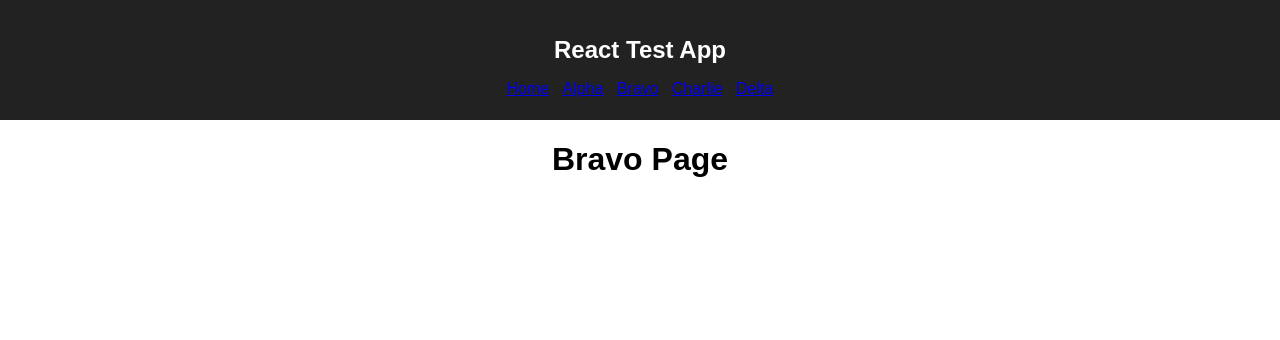
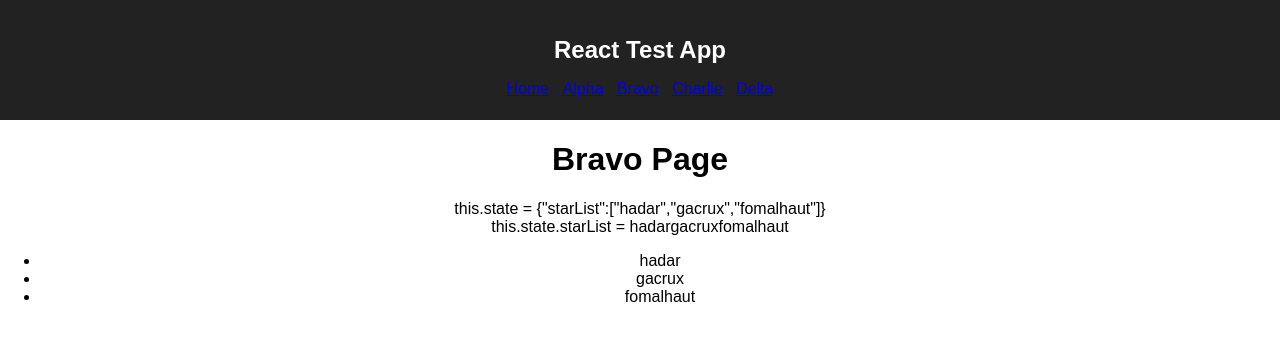
Before and after one commit to Arkmer/1-react-basic, a React (Create React App) app: page /bravo in a window 1280 px wide. Shown: the top 340 px of the page. Built offline with nearby package versions, Linux system fonts and the light colour scheme.

Commit message:
building lists, break to learn JS map

```diff
--- a/src/components/Bravo/Bravo.js
+++ b/src/components/Bravo/Bravo.js
@@ -3,11 +3,31 @@ import './Bravo.css';
 
 class Bravo extends Component {
 
+  constructor(props) {
+    super(props); // Do this or things won't work right
+      this.state = {
+        starList: ['hadar', 'gacrux', 'fomalhaut'],
+      }
+    }
+
     render() {
+      let starListItemArray = [];
+      for(let i = 0; i < this.state.starList.length; i++){
+        let starListItem = <li>{ this.state.starList[i] }</li>;
+        starListItemArray.push(starListItem);
+      }
       return (
         <div>
             <h1>Bravo Page</h1>
-
+            <div>
+              this.state = { JSON.stringify(this.state) }
+            </div>
+            <div>
+              this.state.starList = { this.state.starList }
+            </div>
+            <ul>
+              { starListItemArray }
+            </ul>
         </div>
     );
   }
```
